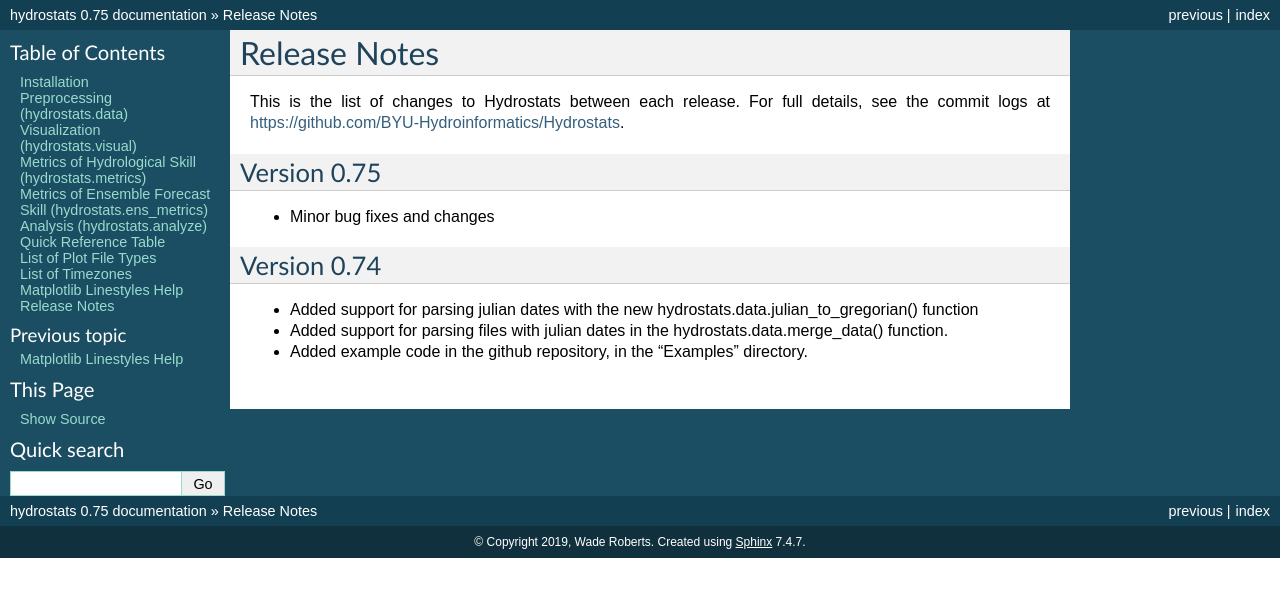
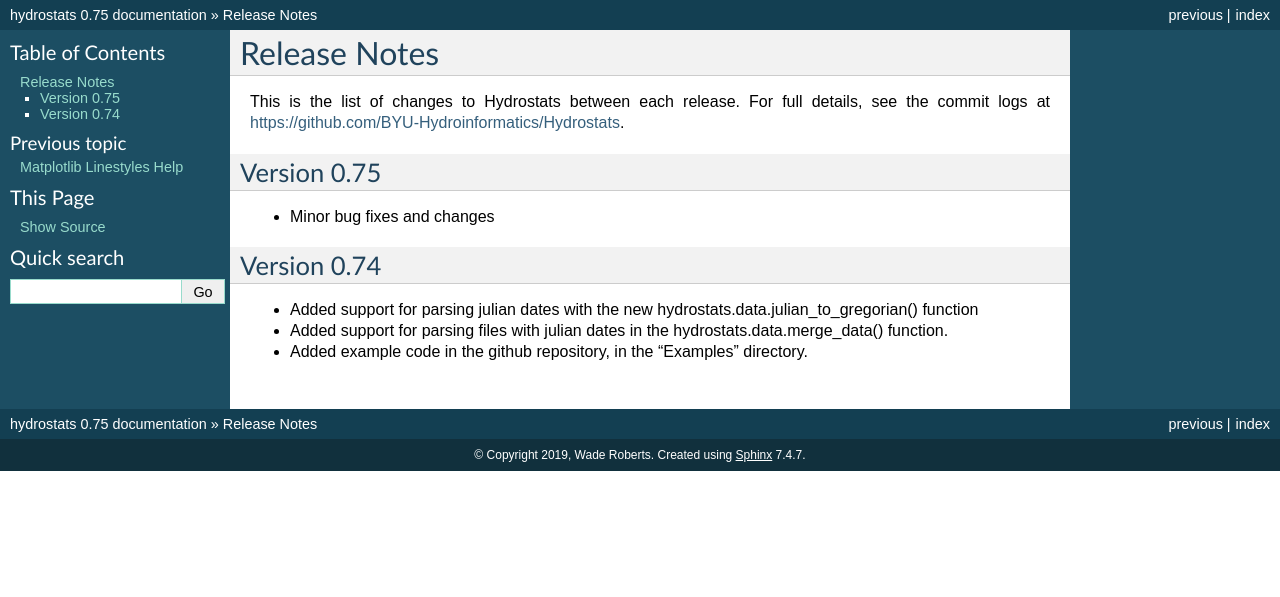
Before and after one commit to BYU-Hydroinformatics/Hydrostats, a Sphinx documentation site: the page built from docs/change_log.rst, in a window 1280 px wide. Shown: the top 597 px of the page. Built offline with Sphinx 7.4.7, drawn with Linux system fonts in a browser that asks for light colours.

Commit message:
Update to docs theme for readthedocs.io

```diff
--- a/docs/conf.py
+++ b/docs/conf.py
@@ -99,7 +99,7 @@
 # The theme to use for HTML and HTML Help pages.  See the documentation for
 # a list of builtin themes.
 #
-html_theme = 'classic'
+html_theme = 'default'
 
 # Theme options are theme-specific and customize the look and feel of a theme
 # further.  For a list of options available for each theme, see the
@@ -120,7 +120,7 @@
 # default: ``['localtoc.html', 'relations.html', 'sourcelink.html',
 # 'searchbox.html']``.
 #
-html_sidebars = {'**': ['globaltoc.html', 'relations.html', 'sourcelink.html', 'searchbox.html']}
+# html_sidebars = {'**': ['globaltoc.html', 'relations.html', 'sourcelink.html', 'searchbox.html']}
 
 
 # -- Options for HTMLHelp output ---------------------------------------------
```
